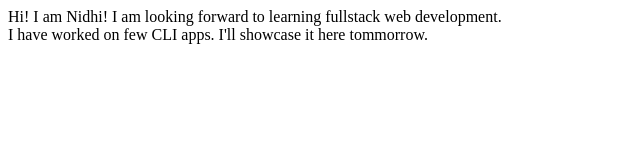
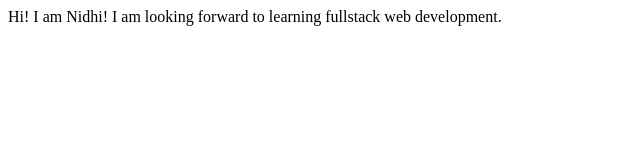
Before and after one commit to NidhiChaudhari/NidhiChaudhari-FirstWebsite, a plain HTML site: page index.html in a window 1280 px wide. Shown: the whole page, without its empty margins (0-640 px from the left). Drawn offline with Linux system fonts and the light colour scheme.

Commit message:
Revert "update details of project"
This reverts commit e728e113f6e72ff9d1976e1fff216517cd3e981e.

```diff
--- a/index.html
+++ b/index.html
@@ -9,7 +9,5 @@
 <body>
     Hi! I am Nidhi!
     I am looking forward to learning fullstack web development.
-    <br/>
-    I have worked on few CLI apps. I'll showcase it here tommorrow.
 </body>
 </html>
```
